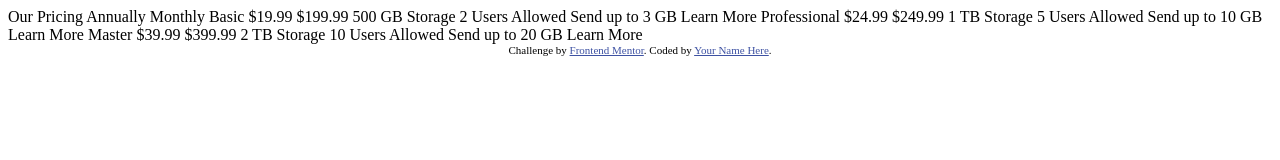
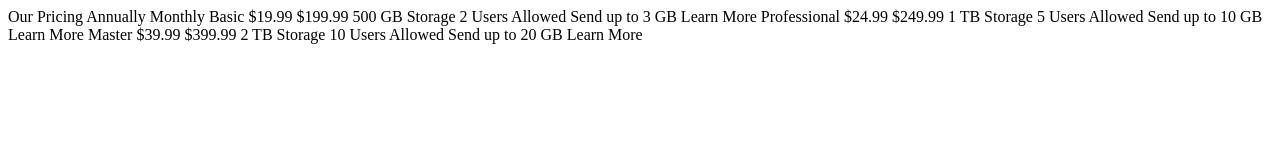
Before and after one commit to NessenGoinden/Pricing_Table, a plain HTML site: page index.html in a window 1280 px wide. Drawn offline with Linux system fonts and the light colour scheme.

Commit message:
Second Commit

```diff
--- a/index.html
+++ b/index.html
@@ -1,18 +1,16 @@
 <!DOCTYPE html>
 <html lang="en">
 <head>
+  <!-- meta -->
   <meta charset="UTF-8">
-  <meta name="viewport" content="width=device-width, initial-scale=1.0"> <!-- displays site properly based on user's device -->
-
-  <link rel="icon" type="image/png" sizes="32x32" href="./images/favicon-32x32.png">
-
-  <title>Frontend Mentor | [Challenge Name Here]</title>
-
-  <!-- Feel free to remove these styles or customise in your own stylesheet 👍 -->
-  <style>
-    .attribution { font-size: 11px; text-align: center; }
-    .attribution a { color: hsl(228, 45%, 44%); }
-  </style>
+  <meta name="viewport" content="width=device-width, initial-scale=1.0">
+  <meta name="author" content="Nessen">
+  <meta name="description" content="Pricing Table">
+  <!-- links -->
+  <link rel="stylesheet" href="css/style.css">
+  <link rel="stylesheet" href="css/responsive.css">
+  <!-- title -->
+  <title>Pricing Table</title>
 </head>
 <body>
 
@@ -43,10 +41,5 @@
   10 Users Allowed
   Send up to 20 GB
   Learn More
-
-  <div class="attribution">
-    Challenge by <a href="https://www.frontendmentor.io?ref=challenge" target="_blank">Frontend Mentor</a>.
-    Coded by <a href="#">Your Name Here</a>.
-  </div>
 </body>
 </html>
```
Also changed, not shown: css/responsive.css (added).
